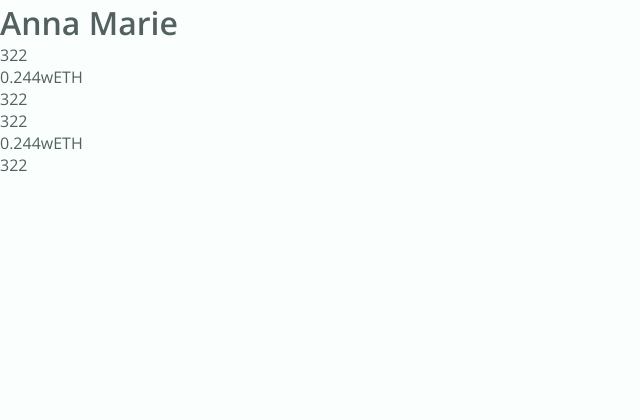
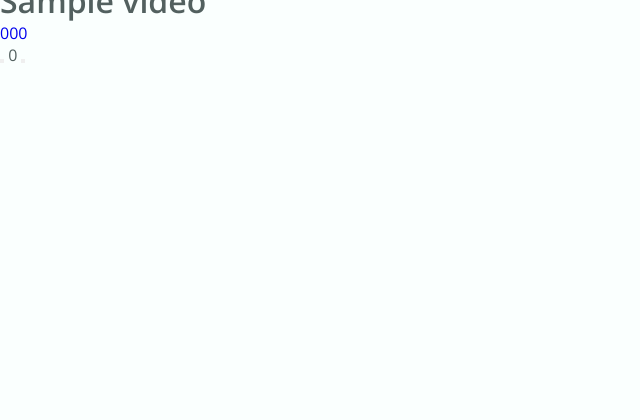
Before and after one commit to arturoalcibia/LanGo, a Flask app: page /exercise/1 in a window 1280 px wide. Shown: the part 348-768 px from the top of the page, without its empty margins (0-640 px from the left). Run offline with Flask 2, Linux system fonts and the light colour scheme; tables that the repository leaves empty hold one stand-in row (values such as "Sample post").

Commit message:
template wip4

```diff
--- a/templates/_detailedVideo.html
+++ b/templates/_detailedVideo.html
@@ -1,28 +1,38 @@
 <div class="container">
-      <div class='banner-img'>
-          <img src="https://images.unsplash.com/photo-1582727657635-c771002bdada?ixlib=rb-1.2.1&q=80&fm=jpg&crop=entropy&cs=tinysrgb&w=400&fit=max&ixid=eyJhcHBfaWQiOjE0NTg5fQ">
+
+      <div>
+          {% if inExercise %}
+            <img class="thumbnail" src="{{ 'https://i.ytimg.com/vi/%s/hqdefault.jpg' %  videoInfo['id'] }}">
+          {% else %}
+            <a href="{{ videoInfo['videoUrl'] }}"><img class="thumbnail" src="{{ 'https://i.ytimg.com/vi/%s/hqdefault.jpg' %  videoInfo['id'] }}"></a>
+          {% endif %}
       </div>
-      <img src='' class="profile-img">
-      <h1 class="name">Anna Marie</h1>
+
+      {% if inExercise %}
+        <h1 class="name">{{ videoInfo['title'] }}</h1>
+      {% else %}
+        <h1 class="name"><a href="{{ videoInfo['videoUrl'] }}">{{ videoInfo['title'] }}</a></h1>
+      {% endif %}
+
       <!--
       <p class="description">Hi there! My name is Anna and I am a book lover, traveler and professional blogger. Follow me to stay connected!</p>
       -->
-      <div class="wrapper-flex">
-        <div class="react">
-          <ion-icon name="heart-outline"></ion-icon> <span>322</span>
-        </div>
-        <div class="last-bid">0.244wETH</div>
-        <div class="react">
-          <ion-icon name="heart-outline"></ion-icon> <span>322</span>
-        </div>
-      </div>
-     <div class="wrapper-flex">
-        <div class="react">
-          <ion-icon name="heart-outline"></ion-icon> <span>322</span>
-        </div>
-        <div class="last-bid">0.244wETH</div>
-        <div class="react">
-          <ion-icon name="heart-outline"></ion-icon> <span>322</span>
-        </div>
-      </div>
+
+      {% for subtitleCode, subtitleDict in videoInfo['subtitlesDict'].items() if True %}
+            <div class="wrapper-flex">
+
+                <div class="last-bid"><a href="{{ subtitleDict['exerciseUrl'] }}" >{{ subtitleDict['longLanguage'] }}</a></div>
+
+                <div class="react">
+                    <button onclick="vote( {{ subtitleDict['id'] }}, {{ subtitleDict['id'] }})" {{ 'class="voted"'|safe if subtitleDict.get('voted', None) == False }} ><i class="fa fa-heart-broken"></i></button>
+                    <span id="vote_{{ subtitleDict['id'] }}" class="voteSpan" data-db="{{ subtitleDict['id'] }}">0</span>
+                    <button onclick="vote({{ subtitleDict['id'] }}, 'upvote')" {{ 'class="voted"'|safe if subtitleDict.get('voted', None) == True }} ><i class="fas fa-heart"></i></button>
+                </div>
+
+            </div>
+
+      {% endfor %}
+
+
+
 </div>
--- a/templates/_detailedVideoDependencies.html
+++ b/templates/_detailedVideoDependencies.html
@@ -1,4 +1,5 @@
 <link rel="stylesheet" href="https://fonts.googleapis.com/css?family=Open+Sans:400,400i,700">
 
-<script type="module" src="https://unpkg.com/ionicons@5.5.2/dist/ionicons/ionicons.esm.js"></script>
-<script nomodule src="https://unpkg.com/ionicons@5.5.2/dist/ionicons/ionicons.js"></script>
+
+<script type="text/javascript" src="{{ url_for('static', filename="js/voting.js") }}"></script>
+<link rel="stylesheet" href="https://cdnjs.cloudflare.com/ajax/libs/font-awesome/5.15.4/css/all.min.css">
--- a/templates/header.html
+++ b/templates/header.html
@@ -12,6 +12,8 @@
     </head>
 
     <body>
+
+        <script src="https://code.jquery.com/jquery-1.12.4.js"></script>
 
         <header class="header" id="header">
             <nav class="nav headerContainer">
```
Also changed, not shown: static/css/index.css (+7 -21 lines).
